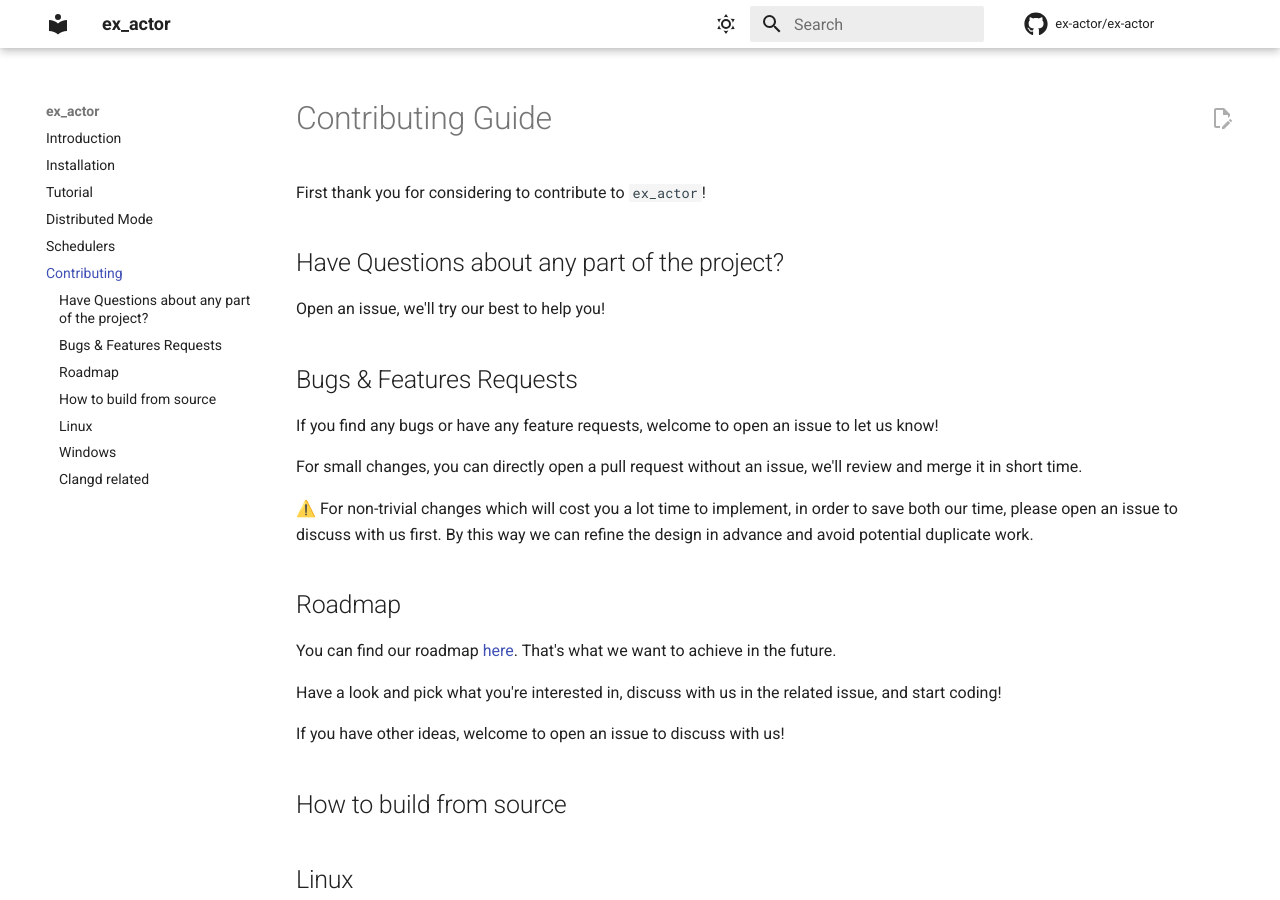
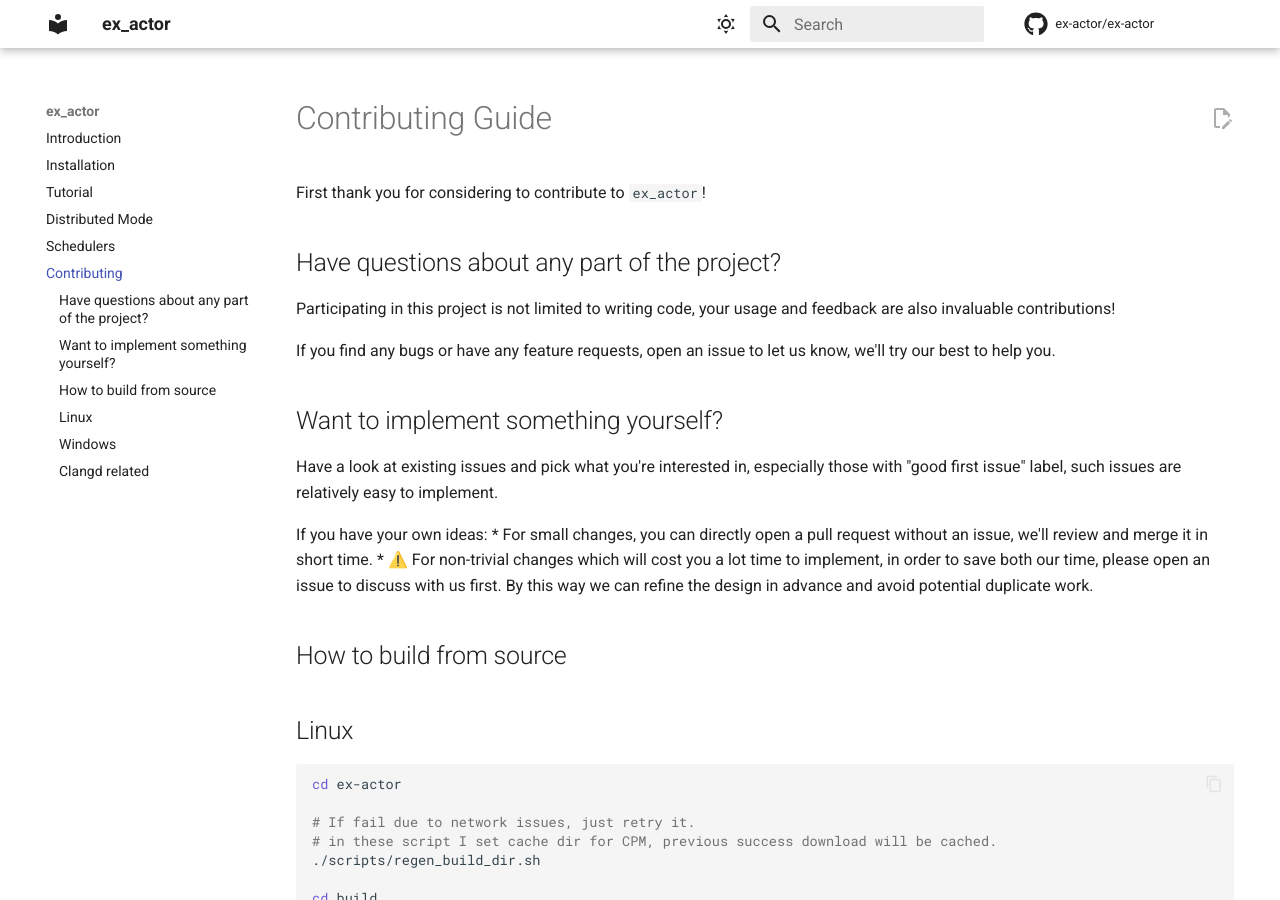
Before and after one commit to ex-actor/ex-actor, an MkDocs documentation site: the page built from docs/contents/contributing.md, in a window 1280 px wide and 900 px high. Built offline with MkDocs 1.6.1 and Material for MkDocs 9.7.7, drawn with Linux system fonts in a browser that asks for light colours; comment, search, counter and statistics services are not loaded.

Commit message:
Refine introduction in README (#60)

```diff
--- a/docs/contents/contributing.md
+++ b/docs/contents/contributing.md
@@ -2,26 +2,19 @@
 
 First thank you for considering to contribute to `ex_actor`!
 
-## Have Questions about any part of the project?
+## Have questions about any part of the project?
 
-Open an issue, we'll try our best to help you!
+Participating in this project is not limited to writing code, your usage and feedback are also invaluable contributions!
 
-## Bugs & Features Requests
+If you find any bugs or have any feature requests, open an issue to let us know, we'll try our best to help you.
 
-If you find any bugs or have any feature requests, welcome to open an issue to let us know!
+## Want to implement something yourself?
 
-For small changes, you can directly open a pull request without an issue, we'll review and merge it in short time.
+Have a look at existing issues and pick what you're interested in, especially those with "good first issue" label, such issues are relatively easy to implement.
 
-⚠️ For non-trivial changes which will cost you a lot time to implement, in order to save both our time, please open an issue to discuss with us first.
-By this way we can refine the design in advance and avoid potential duplicate work.
-
-## Roadmap
-
-You can find our roadmap [here](https://github.com/orgs/ex-actor/projects/2). That's what we want to achieve in the future.
-
-Have a look and pick what you're interested in, discuss with us in the related issue, and start coding!
-
-If you have other ideas, welcome to open an issue to discuss with us!
+If you have your own ideas:
+* For small changes, you can directly open a pull request without an issue, we'll review and merge it in short time.
+* ⚠️ For non-trivial changes which will cost you a lot time to implement, in order to save both our time, please open an issue to discuss with us first. By this way we can refine the design in advance and avoid potential duplicate work.
 
 ## How to build from source
 
```
Also changed, not shown: docs/contents/index.md (+5 -6 lines), docs/contents/installation.md (+1 -1 lines), README.md.
